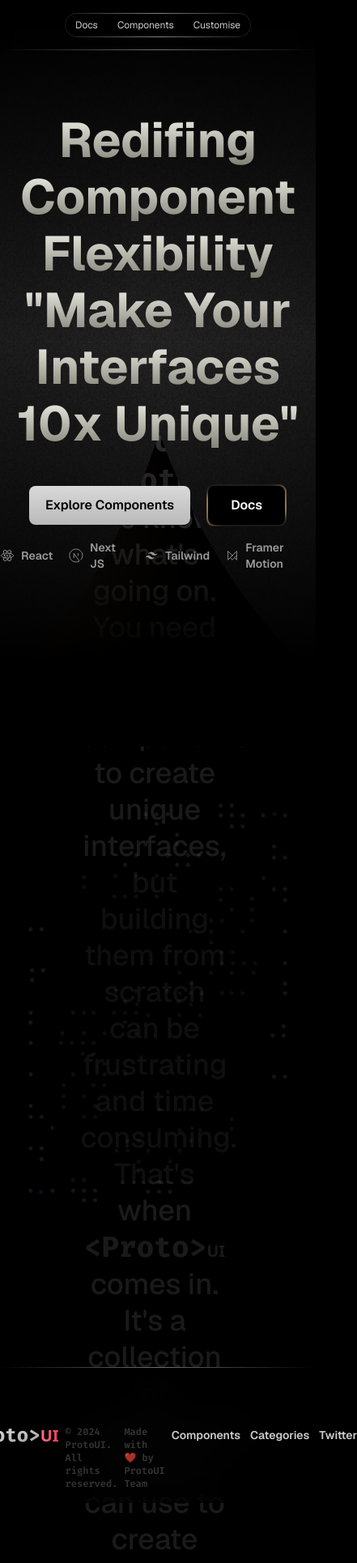
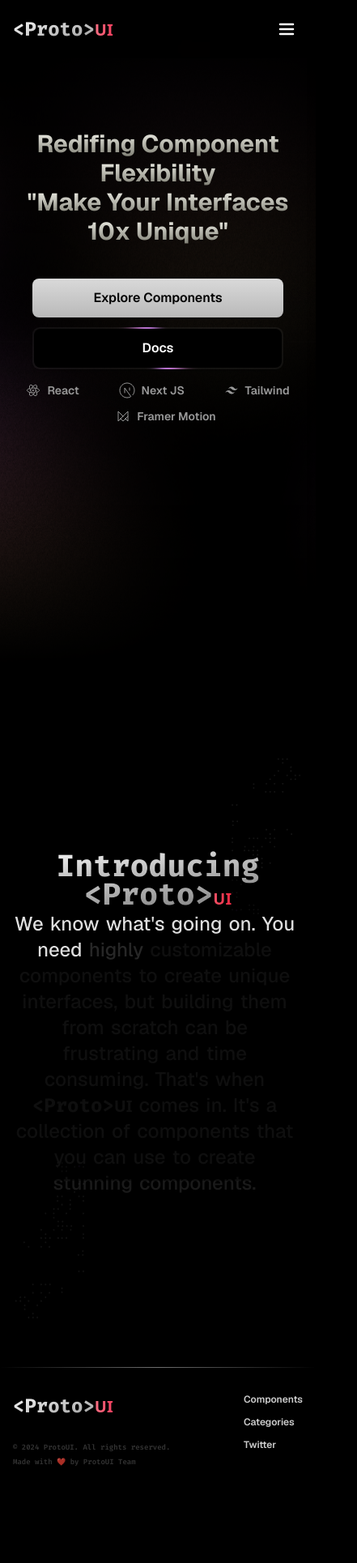
Before and after one commit to Vedant-Panchal/FlaminUI, a Next.js app: page / in a window 390 px wide. Shown: the top 1930 px of the page at 81% size, 441 px wide, since content can reach past the window. Built offline with nearby package versions, Linux system fonts and the light colour scheme.

Commit message:
chore: Update CSS classes and remove unnecessary styles

```diff
--- a/app/layout.tsx
+++ b/app/layout.tsx
@@ -19,9 +19,9 @@ export default function RootLayout({
 }>) {
   return (
     <html lang="en" className={`${GeistSans.variable}`}>
-      <body className="w-screen h-max overflow-x-hidden">
+      <body className="w-screen h-max">
         <Navbar />
-        <main className="h-full max-h-max w-screen bg-noise/30 bg-repeat ">
+        <main className="h-full max-h-max w-screen overflow-x-clip bg-noise/30 bg-repeat ">
         {children}
         </main>
         <Footer />
--- a/app/page.tsx
+++ b/app/page.tsx
@@ -3,7 +3,7 @@ import Section1 from "@/components/Sections/Section1/Section1";
 import Section2 from "@/components/Sections/Section2/Section2";
 const Home = () => {
   return (
-    <div className="w-full h-max ">
+    <div className="w-full h-max">
       <Section1 />
       <Section2 />
     </div>
--- a/components/Sections/Section1/Section1.tsx
+++ b/components/Sections/Section1/Section1.tsx
@@ -14,10 +14,10 @@ function Section1() {
     <div className="w-full overflow-x-clip relative h-screen flex items-center justify-center">
       <div className="absolute inset-0 h-full w-full overflow-hidden ">
         {/* 34 upper and 45 lower */}
-        <EllipseRight className="absolute -top-96 z-20 -right-[calc(100%-45em)] w-fit h-fit rotate-[10.311deg] " />
-        <EllipseRight className="absolute -top-96 z-50 -right-[calc(100%-34rem)] w-fit h-fit rotate-[10.311deg] " />
-        <EllipseLeft className="absolute -top-96 z-20 -left-[calc(100%-45em)] w-fit h-fit -rotate-[10.311deg] " />
-        <EllipseLeft className="absolute -top-96 z-50 -left-[calc(100%-34rem)] w-fit h-fit -rotate-[10.311deg] " />
+        <EllipseRight className="hidden md:block absolute -top-96 z-20 -right-[calc(100%-45em)] w-fit h-fit rotate-[10.311deg] " />
+        <EllipseRight className="hidden md:block absolute -top-96 z-50 -right-[calc(100%-34rem)] w-fit h-fit rotate-[10.311deg] " />
+        <EllipseLeft className="hidden md:block absolute -top-96 z-20 -left-[calc(100%-45em)] w-fit h-fit -rotate-[10.311deg] " />
+        <EllipseLeft className="hidden md:block absolute -top-96 z-50 -left-[calc(100%-34rem)] w-fit h-fit -rotate-[10.311deg] " />
         {/* //*Right Lower ellipse  */}
         <motion.div
           initial={{ right: -150, bottom: -200, zIndex: 10, opacity: 0 }}
@@ -91,8 +91,8 @@ function Section1() {
       </div>
       <div className="absolute w-full h-[1000px]  z-[50] bg-gradient-to-t from-black from-10% via-white/0 to-black to-90%"></div>
 
-      <div className="relative z-[100] flex flex-col items-center justify-center h-full">
-        <h1 className="text-6xl font-geist  text-transparent  leading-[70px] font-bold text-center">
+      <div className="relative z-[100] flex flex-col items-center md:justify-center justify-start pt-40 md:pt-0 h-full">
+        <h1 className="md:text-6xl text-3xl font-geist text-transparent  md:leading-[70px] font-bold md:text-center text-center px-4">
           <span className="bg-clip-text bg-gradient-to-b from-[#fffff7] to-[#727267]">
             Redifing Component Flexibility
           </span>{" "}
@@ -101,10 +101,10 @@ function Section1() {
             &quot;Make Your Interfaces 10x Unique&quot;
           </span>
         </h1>
-        <div className="flex items-center justify-center space-x-5 mt-10">
+        <div className="flex md:flex-row md:items-center md:justify-center md:space-x-5 mt-10 flex-col gap-3 w-full px-10">
           <Link
             href={"/components"}
-            className="bg-gradient-to-b from-[#D9D9D9] to-[#B9B9B9] text-black font-geist px-5 py-3 flex items-center gap-3 rounded-lg  font-semibold"
+            className="bg-gradient-to-b from-[#D9D9D9] to-[#B9B9B9] text-black font-geist px-5 py-3 flex items-center md:justify-between justify-center gap-3 rounded-lg  font-semibold md:text-left text-center"
           >
             Explore Components
           </Link>
@@ -112,28 +112,28 @@ function Section1() {
             href="/docs/guide/introduction"
             className="px-0.5 py-0.5 rounded-[9px] flex items-center gap-3  font-semibold text-white font-geist bg-white/[5%] relative overflow-hidden shadow-md duration-200 ease-in-out hover:shadow-lg hover:brightness-95"
           >
-            <div className="absolute inset-0 z-0 flex items-center justify-center">
+            <div className="absolute inset-0 z-0 flex items-center justify-center scale-[1.7]">
               <SpinningSVG />
             </div>
-            <span className="relative z-10 w-full h-full bg-black px-7 py-3 rounded-lg">
+            <span className="relative z-10 w-full h-full bg-black px-7 py-3 rounded-lg md:text-left text-center">
               Docs
             </span>
           </Link>
         </div>
-        <div className="flex items-center justify-between space-x-5 mt-4 text-sm text-[#999999] font-geist font-semibold">
-          <span className="flex items-center justify-between gap-2">
+        <div className="flex items-center justify-around md:justify-between flex-wrap px-6 gap-3 md:w-max space-x-5 mt-4 text-sm text-[#999999] font-geist font-semibold">
+          <div className="flex items-center justify-between gap-2 w-max">
             <ReactIcon />
             React
-          </span>
-          <span className="flex items-center justify-between gap-2">
+          </div>
+          <div className="flex items-center justify-between gap-2 w-max">
             <NextIcon /> Next JS
-          </span>
-          <span className="flex items-center justify-between gap-2">
+          </div>
+          <div className="flex items-center justify-between gap-2 w-max">
             <TailwindIcon /> Tailwind
-          </span>
-          <span className="flex items-center justify-between gap-2">
+          </div>
+          <div className="flex items-center justify-between gap-2 w-max">
             <FramerIcon /> Framer Motion
-          </span>
+          </div>
         </div>
       </div>
     </div>
--- a/components/Sections/Section1/SpinSvg.tsx
+++ b/components/Sections/Section1/SpinSvg.tsx
@@ -8,7 +8,7 @@ export const SpinningSVG = () => (
     fill="none"
     xmlns="http://www.w3.org/2000/svg"
     animate={{ rotate: 360 }}
-    transition={{ duration: 3, repeat: Infinity, ease: "linear" }}
+    transition={{ duration: 5, repeat: Infinity, ease: "linear" }}
     className={'blur-sm'}
   >
     <g filter="url(#filter0_f_559_22173)">
--- a/components/Sections/Section2/AnimatedText.tsx
+++ b/components/Sections/Section2/AnimatedText.tsx
@@ -16,14 +16,14 @@ function AnimatedText({ scrollValue }: AnimatedTextProps) {
 
   return (
     <p className="flex flex-col items-center justify-start">
-      <span className="text-wrap w-[49vw] font-geist text-4xl text-center leading-tight">
+      <span className="text-wrap w-full md:w-[49vw] font-geist md:text-4xl text-2xl text-center md:leading-tight">
         <motion.span
           style={{
             opacity: introOpacity,
           }}
           transition={{ type: "spring", stiffness: 100, damping: 20 }}
         >
-          <motion.span style={{ fontSize: introFontSize }}>
+          <motion.span style={{ fontSize: introFontSize }} className="text-xl">
             <span className="bg-gradient-to-br from-[#FFF] to-[#999] bg-clip-text font-fira font-bold text-transparent">
               {`Introducing <Proto>`}
             </span>
@@ -33,7 +33,7 @@ function AnimatedText({ scrollValue }: AnimatedTextProps) {
           </motion.span>
         </motion.span>
         <br className="mb-6" />
-        <motion.span className="mt-10" style={{ opacity: introOpacity }}>
+        <motion.span className="md:mt-10" style={{ opacity: introOpacity }}>
           {words.map((word, i) => {
             const start = 0.2 + (i / words.length) * 0.8; // Start after the intro animation
             const end = start + 0.8 / words.length;
@@ -78,7 +78,7 @@ const Word = ({
           {children}
         </motion.span>
         <motion.span
-          className="text-white font-medium"
+          className="text-white/90 font-medium"
           style={{ opacity }}
         >
           {children}
--- a/components/Sections/Section2/Section2.tsx
+++ b/components/Sections/Section2/Section2.tsx
@@ -19,17 +19,17 @@ function Section2() {
   }, [scrollYProgress]);
 
   return (
-    <div className="h-[300vh] relative max-h-max" ref={containerRef}>
+    <div className="h-[300vh] w-full relative max-h-max" ref={containerRef}>
       {" "}
       {/* Increased height for scrolling */}
-      <div className="w-full h-screen sticky top-0 flex items-center justify-center">
-        <div className="flex items-center justify-center w-2/3 h-96 bg-black">
+      <div className="w-full h-screen sticky md:top-0 top-10 flex items-center justify-center bg-red-500/0">
+        <div className="flex items-center justify-center md:w-2/3 h-96 bg-black px-4 md:px-0">
           {/* Dotted animation */}
-          <div className="absolute z-50 left-0 top-20 scale-75">
+          <div className="absolute z-50 md:left-0 md:top-20  portrait:top-[-8rem] portrait:right-[-5rem] scale-[0.3] md:scale-75 ">
             <DottedDesign className="brightness-200 absolute" />
             <DottedMask className="brightness-100 absolute" />
           </div>
-          <div className="absolute z-50 right-0 top-20 rotate-180 scale-75">
+          <div className="absolute z-50 md:right-0 md:top-20 portrait:-bottom-40 portrait:-left-20 rotate-180 scale-[0.3] md:scale-75">
             <DottedDesign className="brightness-200 absolute" />
             <DottedMask className="brightness-100 absolute" />
           </div>
--- a/components/ui/Footer/Footer.tsx
+++ b/components/ui/Footer/Footer.tsx
@@ -3,7 +3,7 @@ import React from "react";
 
 function Footer() {
   return (
-    <div className="relative md:h-24 px-32 py-4 flex w-full items-center justify-center gap-2 backdrop-blur-xl  bg-black/50 after:content-[''] after:absolute after:w-full after:h-[1px] after:bg-gradient-to-r from-[#787878]/0 via-[#DEDEDE] to-[#787878]/0 after:top-[0] after:right-0 after:opacity-50">
+    <div className="relative md:h-24 h-max md:px-32 px-4 py-8 flex w-full md:items-center items-start md:justify-center gap-2 backdrop-blur-xl  bg-black/50 after:content-[''] after:absolute after:w-full after:h-[1px] after:bg-gradient-to-r from-[#787878]/0 via-[#DEDEDE] to-[#787878]/0 after:top-[0] after:right-0 after:opacity-50">
       <Link href={"/"} className="flex-1">
         <p>
           <span className="bg-gradient-to-br from-[#FFF] to-[#999] bg-clip-text font-fira text-2xl font-bold text-transparent">
@@ -14,26 +14,26 @@ function Footer() {
           </span>
         </p>
       </Link>
-      <div className="flex gap-2">
+      <div className="md:flex md:flex-row flex-col absolute bottom-3 gap-2">
         <div>
-          <p className="text-white/20 mt-14 font-fira text-xs font-semibold">
+          <p className="text-white/20 md:mt-14 font-fira md:text-xs text-[9px] font-semibold">
             &copy; 2024 ProtoUI. All rights reserved.
           </p>
         </div>
         <div>
-          <p className="text-white/20 mt-14 font-fira text-xs font-semibold">
+          <p className="text-white/20 md:mt-14 mt-1 font-fira md:text-xs text-[9px] font-semibold">
             Made with <span className="text-white/70">❤️</span> by ProtoUI Team
           </p>
         </div>
       </div>
-      <div className="flex gap-3 flex-1 justify-end font-geist">
-        <Link href={"/components"} className="text-white/80 font-semibold text-sm">
+      <div className="flex gap-3 md:flex-1 justify-end  w-max font-geist md:flex-row flex-col ">
+        <Link href={"/components"} className="text-white/80 font-semibold md:text-sm text-xs">
           Components
         </Link>
-        <Link href={"/categories"} className="text-white/80 font-semibold text-sm">
+        <Link href={"/categories"} className="text-white/80 font-semibold md:text-sm text-xs">
           Categories
         </Link>
-        <Link href={"https://x.com/home"} target="_blank" className="text-white/80 font-semibold text-sm">
+        <Link href={"https://x.com/home"} target="_blank" className="text-white/80 font-semibold md:text-sm text-xs">
           Twitter
         </Link>
       </div>
--- /dev/null
+++ b/components/ui/Navbar/Menu.tsx
@@ -0,0 +1,95 @@
+"use client"
+import React, { useState } from 'react';
+import { motion } from 'framer-motion';
+
+const MenuItem: React.FC<{ label: string }> = ({ label }) => (
+  <li className="mb-4 py-2 px-4 hover:bg-gray-100 cursor-pointer rounded transition-colors duration-200">
+    {label}
+  </li>
+);
+
+const Navigation: React.FC = () => (
+  <ul className="p-4">
+    {['Home', 'About', 'Services', 'Contact', 'FAQ'].map((item) => (
+      <MenuItem key={item} label={item} />
+    ))}
+  </ul>
+);
+
+const MenuToggle: React.FC<{ toggle: () => void; isOpen: boolean }> = ({ toggle, isOpen }) => (
+  <button
+    onClick={toggle}
+    className="fixed top-4 right-4 z-30 p-2 bg-white rounded-full shadow-md focus:outline-none"
+  >
+    <svg
+      width="24"
+      height="24"
+      viewBox="0 0 24 24"
+      fill="none"
+      xmlns="http://www.w3.org/2000/svg"
+    >
+      {isOpen ? (
+        <path
+          d="M6 18L18 6M6 6L18 18"
+          stroke="currentColor"
+          strokeWidth="2"
+          strokeLinecap="round"
+          strokeLinejoin="round"
+        />
+      ) : (
+        <path
+          d="M4 6H20M4 12H20M4 18H20"
+          stroke="currentColor"
+          strokeWidth="2"
+          strokeLinecap="round"
+          strokeLinejoin="round"
+        />
+      )}
+    </svg>
+  </button>
+);
+
+export const Menu: React.FC = () => {
+  const [isOpen, setIsOpen] = useState(false);
+
+  const toggleMenu = () => setIsOpen(!isOpen);
+
+  const sidebarVariants = {
+    open: {
+      x: 0,
+      transition: {
+        type: "spring",
+        stiffness: 300,
+        damping: 30
+      }
+    },
+    closed: {
+      x: "100%",
+      transition: {
+        type: "spring",
+        stiffness: 300,
+        damping: 30
+      }
+    }
+  };
+
+  return (
+    <div className="w-screen h-screen">
+      <MenuToggle toggle={toggleMenu} isOpen={isOpen} />
+      <motion.nav
+        initial="closed"
+        animate={isOpen ? "open" : "closed"}
+        variants={sidebarVariants}
+        className="fixed top-0 right-0 bottom-0 w-64 bg-white shadow-lg z-20"
+      >
+        <Navigation />
+      </motion.nav>
+      {isOpen && (
+        <div
+          className="fixed inset-0 bg-black bg-opacity-50 z-10"
+          onClick={toggleMenu}
+        />
+      )}
+    </div>
+  );
+};
--- a/components/ui/Navbar/Navbar.tsx
+++ b/components/ui/Navbar/Navbar.tsx
@@ -1,12 +1,38 @@
+"use client";
 import Link from "next/link";
-import React from "react";
+import React, { useState } from "react";
 import { Tabs } from "@src/ui/Navbar/Tabs";
+import { motion, Variants } from "framer-motion";
+import { MenuIcon, X } from "lucide-react";
+import { cn } from "@/lib/utils/cn";
 
-const Navbar = () => {
+const Navbar: React.FC = () => {
+  const [isOpen, setIsOpen] = useState(false);
+
+  const sidebarVariants: Variants = {
+    open: {
+      x: 0,
+      transition: {
+        type: "spring",
+        stiffness: 300,
+        damping: 30,
+      },
+    },
+    closed: {
+      x: "100%",
+      transition: {
+        type: "spring",
+        stiffness: 300,
+        damping: 30,
+      },
+    },
+  };
+
+  const toggleMenu = () => setIsOpen(!isOpen);
+
   return (
-    <header className="fixed left-0 right-0 top-0 z-[9999] flex h-max w-full items-center justify-center  px-32 py-4 backdrop-blur-xl  bg-[rgb(77,77,77)]/[0.1%] after:content-[''] after:absolute after:w-full after:h-[0.5px] after:bg-gradient-to-r from-[#787878]/0 via-[#DEDEDE] to-[#787878]/0 after:bottom-0 after:right-0 after:opacity-50">
-
-      <Link href={"/"} className="absolute left-32">
+    <header className="fixed left-0 right-0 top-0 z-[9999] flex h-max w-screen items-center md:justify-center justify-end py-4 px-4 md:w-full md:px-32 md:py-4 backdrop-blur-xl bg-[rgb(77,77,77)]/[0.1%] after:content-[''] after:absolute after:w-full after:h-[0.5px] after:bg-gradient-to-r from-[#787878]/0 via-[#DEDEDE] to-[#787878]/0 after:bottom-0 after:right-0 after:opacity-50">
+      <Link href={"/"} className="absolute left-4 text-sm md:left-32">
         <p>
           <span className="bg-gradient-to-br from-[#FFF] to-[#999] bg-clip-text font-fira text-2xl font-bold text-transparent">
             {"<"}Proto{">"}
@@ -16,9 +42,117 @@ const Navbar = () => {
           </span>
         </p>
       </Link>
-      <Tabs />
+      <div className="hidden md:block">
+        <Tabs />
+      </div>
+      <div className="relative md:hidden w-10 h-10">
+        <MenuToggle
+          toggle={toggleMenu}
+          isOpen={isOpen}
+          className="relative top-0 left-0"
+        />
+      </div>
+      <motion.div
+        initial="closed"
+        animate={isOpen ? "open" : "closed"}
+        variants={sidebarVariants}
+        className="absolute top-0 right-0 z-[100] flex h-screen w-full flex-col items-start justify-start gap-5 backdrop-blur-2xl bg-black/60 text-white shadow-lg"
+      >
+        <MenuToggle toggle={toggleMenu} isOpen={isOpen} />
+        <Navigation isOpen={isOpen} toggle={toggleMenu} />
+      </motion.div>
     </header>
   );
 };
 
 export default Navbar;
+
+const MenuToggle: React.FC<{
+  toggle: () => void;
+  isOpen: boolean;
+  className?: string;
+}> = ({ toggle, isOpen, className }) => (
+  <button
+    onClick={toggle}
+    className={cn(
+      "fixed top-4 right-4 z-30 text-white p-2 focus:outline-none",
+      className
+    )}
+  >
+    {isOpen ? <X /> : <MenuIcon strokeWidth={2.5} />}
+  </button>
+);
+
+const Navigation: React.FC<{ isOpen: boolean,toggle:()=>void }> = ({ isOpen,toggle }) => {
+  const containerVariants: Variants = {
+    open: {
+      transition: {
+        staggerChildren: 0.07,
+        delayChildren: 0.2,
+      },
+    },
+    closed: {
+      transition: {
+        staggerChildren: 0.05,
+        staggerDirection: -1,
+      },
+    },
+  };
+
+  return (
+    <motion.ul
+      className="z-20 pl-10 pt-20 flex items-start justify-start flex-col w-full h-full"
+      variants={containerVariants}
+      initial="closed"
+      animate={isOpen ? "open" : "closed"}
+    >
+      {["Home", "Docs", "Components"].map((item) => (
+        <MenuItem
+          key={item}
+          label={item}
+          link={
+            item === "Docs"
+              ? "docs/guide/introduction"
+              : item === "Components"
+                ? "/components"
+                : "/"
+          }
+          toggle={toggle}
+        />
+      ))}
+    </motion.ul>
+  );
+};
+
+const MenuItem: React.FC<{ label: string; link: string,toggle:()=>void }> = ({
+  label,
+  link,
+  toggle
+}) => {
+  const itemVariants: Variants = {
+    open: {
+      y: 0,
+      opacity: 1,
+      transition: {
+        y: { stiffness: 1000, velocity: -100 },
+      },
+    },
+    closed: {
+      y: 50,
+      opacity: 0,
+      transition: {
+        y: { stiffness: 1000 },
+      },
+    },
+  };
+
+  return (
+    <motion.li
+      className="mb-4 cursor-pointer rounded py-2 px-4 transition-colors duration-200 hover:text-gray-100 font-semibold text-3xl"
+      variants={itemVariants}
+      onClick={toggle}
+    >
+      <Link href={link}>{label}</Link>
+    </motion.li>
+  );
+};
--- a/pages/_app.tsx
+++ b/pages/_app.tsx
@@ -6,7 +6,7 @@ import type { AppProps } from "next/app";
 export default function App({ Component, pageProps }: AppProps) {
   return (
     <>
-      <div className="relative pt-16">
+      <div className="relative">
         <div className="fixed inset-0 z-20 bg-noise mix-blend-darken bg-repeat object-cover pointer-events-none"></div>
 
 
--- a/theme.config.tsx
+++ b/theme.config.tsx
@@ -29,27 +29,27 @@ const CustomHead = () => {
   );
 };
 
-const Navbar = () => {
-  const { search } = useConfig();
-  const SearchComponent: any = search?.component;
-  return (
-    <header className="fixed z-50 top-0 flex h-max w-full items-center justify-between px-32 py-4 backdrop-blur-xl bg-[rgb(77,77,77)]/[0.1%] after:content-[''] after:absolute after:w-full after:h-[0.5px] after:bg-gradient-to-r from-[#787878]/0 via-[#DEDEDE] to-[#787878]/0 after:bottom-0 after:right-0 after:opacity-50">
-      <Link href="/" className="flex items-center space-x-2">
-        <div>
-          <span className="bg-gradient-to-br from-[#FFF] to-[#999] bg-clip-text font-fira text-2xl font-bold text-transparent">
-            {"<"}Proto{">"}
-          </span>
-          <span className="bg-gradient-to-r from-[#FB7185] to-[#F43F5E] bg-clip-text font-sans text-xl font-black text-transparent">
-            UI
-          </span>
-        </div>
-      </Link>
-      <div className="flex-grow flex justify-end items-center">
-        <SearchComponent />
-      </div>
-    </header>
-  );
-};
+// const Navbar = () => {
+//   const { search } = useConfig();
+//   const SearchComponent: any = search?.component;
+//   return (
+//     <header className="fixed z-50 top-0 flex h-max w-full items-center justify-between px-32 py-4 backdrop-blur-xl bg-[rgb(77,77,77)]/[0.1%] after:content-[''] after:absolute after:w-full after:h-[0.5px] after:bg-gradient-to-r from-[#787878]/0 via-[#DEDEDE] to-[#787878]/0 after:bottom-0 after:right-0 after:opacity-50">
+//       <Link href="/" className="flex items-center space-x-2">
+//         <div>
+//           <span className="bg-gradient-to-br from-[#FFF] to-[#999] bg-clip-text font-fira text-2xl font-bold text-transparent">
+//             {"<"}Proto{">"}
+//           </span>
+//           <span className="bg-gradient-to-r from-[#FB7185] to-[#F43F5E] bg-clip-text font-sans text-xl font-black text-transparent">
+//             UI
+//           </span>
+//         </div>
+//       </Link>
+//       <div className="flex-grow flex justify-end items-center">
+//         <SearchComponent />
+//       </div>
+//     </header>
+//   );
+// };
 
 const themeConfig: DocsThemeConfig = {
   logo: (
@@ -80,9 +80,6 @@ const themeConfig: DocsThemeConfig = {
     defaultMenuCollapseLevel: 1,
     toggleButton: false,
     autoCollapse: false,
-  },
-  navbar: {
-    component: Navbar,
   },
   head: CustomHead,
   darkMode: false,
```
Also changed, not shown: 1 other file (tests, documents, lock files or other folders).
